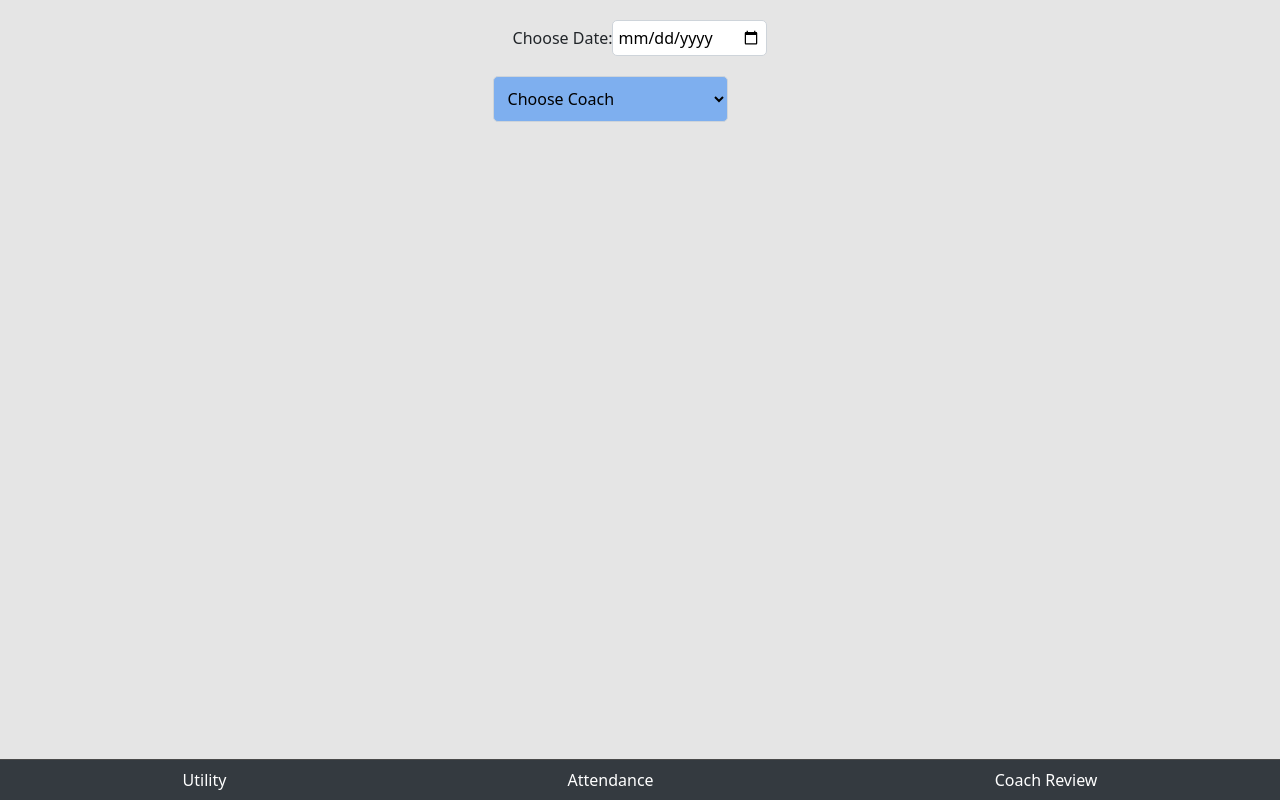
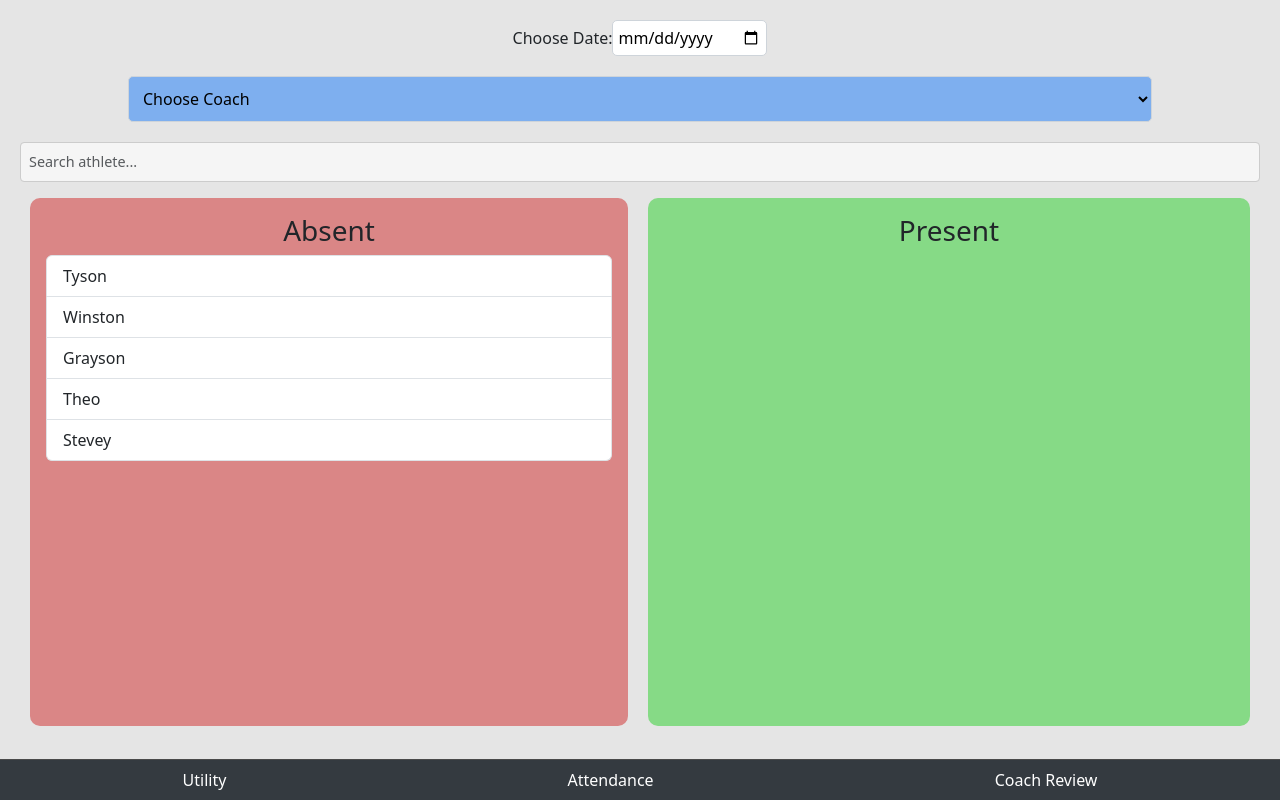
Before and after one commit to ScottEansor/wsc-attendance-2, a React (Vite) app in the folder frontend/: page / in a window 1280 px wide. Built offline with nearby package versions, Linux system fonts and the light colour scheme.

Commit message:
Tim and I adjusted nav bar adn added react-router-dom

```diff
--- a/frontend/package.json
+++ b/frontend/package.json
@@ -13,7 +13,8 @@
     "bootstrap": "^5.3.3",
     "react": "^18.3.1",
     "react-datepicker": "^7.3.0",
-    "react-dom": "^18.3.1"
+    "react-dom": "^18.3.1",
+    "react-router-dom": "^6.26.1"
   },
   "devDependencies": {
     "@types/react": "^18.3.3",
--- a/frontend/src/App.jsx
+++ b/frontend/src/App.jsx
@@ -2,13 +2,17 @@ import NavBar from "./Components/NavBar.jsx";
 import Attendance from "./Components/Attendance.jsx";
 import CoachReview from "./Components/CoachReview.jsx";
 import Utility from "./Components/Utility.jsx";
+import { Route, Routes } from "react-router-dom";
 
 function App() {
   return (
     <div className="app-container">
-      {/* <Utility /> */}
-      {/* <Attendance /> */}
-      <CoachReview></CoachReview>
+      <Routes>
+        <Route path="/" element={<Attendance />} />
+        <Route path="/utility" element={<Utility />} />
+        <Route path="/coachreview" element={<CoachReview />} />
+      </Routes>
+
       <NavBar />
     </div>
   );
--- a/frontend/src/Components/NavBar.jsx
+++ b/frontend/src/Components/NavBar.jsx
@@ -1,20 +1,21 @@
 import React from "react";
 import "bootstrap/dist/css/bootstrap.min.css"; // Ensure Bootstrap is imported
+import { Link } from "react-router-dom";
 
 export default function NavBar() {
   return (
     <>
       <nav className="navbar navbar-dark bg-dark fixed-bottom bottom-nav">
         <div className="container-fluid d-flex justify-content-around">
-          <a href="#home" className="nav-item text-center nav-link">
+          <Link to="/utility" className="nav-item text-center nav-link">
             <div>Utility</div>
-          </a>
-          <a href="#profile" className="nav-item text-center nav-link">
+          </Link>
+          <Link to="/" className="nav-item text-center nav-link">
             <div>Attendance</div>
-          </a>
-          <a href="#settings" className="nav-item text-center nav-link">
+          </Link>
+          <Link to="/coachreview" className="nav-item text-center nav-link">
             <div>Coach Review</div>
-          </a>
+          </Link>
         </div>
       </nav>
     </>
--- a/frontend/src/main.jsx
+++ b/frontend/src/main.jsx
@@ -1,11 +1,14 @@
 import React from "react";
 import ReactDOM from "react-dom/client";
 import App from "./App";
+import { BrowserRouter } from "react-router-dom";
 import "bootstrap/dist/css/bootstrap.min.css";
 import "./index.css"; // Assuming you have a custom CSS file
 
 ReactDOM.createRoot(document.getElementById("root")).render(
   <React.StrictMode>
-    <App />
+    <BrowserRouter>
+      <App />
+    </BrowserRouter>
   </React.StrictMode>
 );
```
Also changed, not shown: 1 other file (tests, documents, lock files or other folders).
